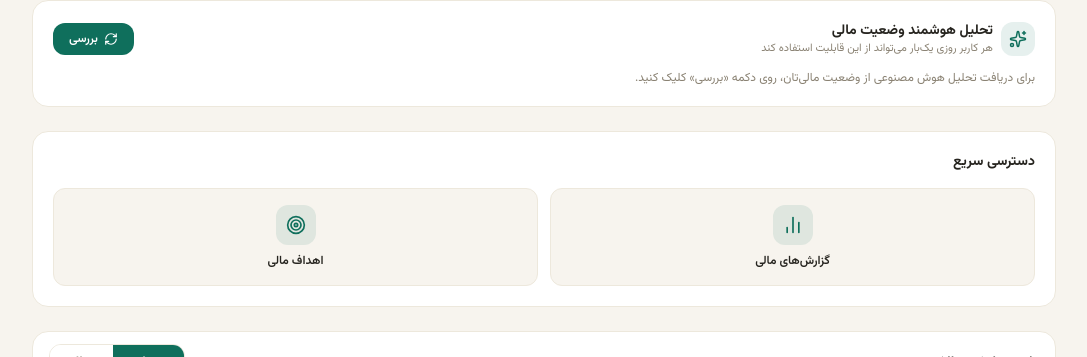
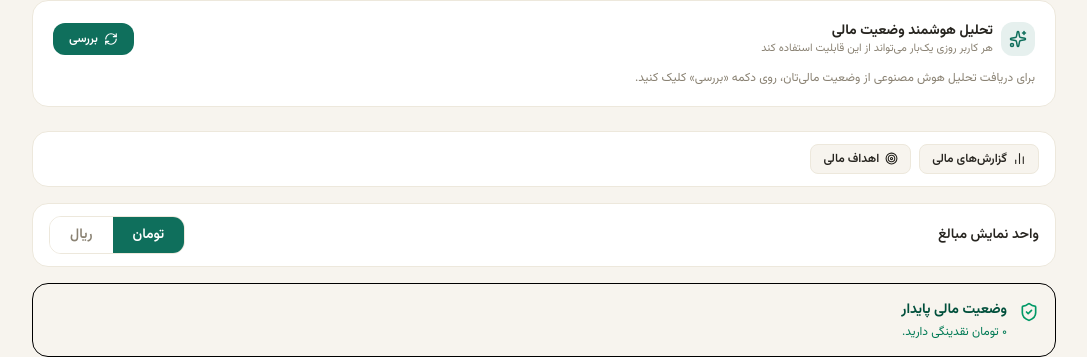
Before and after one commit to parsaasadzadeh/Sablo-Web, a Next.js app: page /dashboard in a window 1280 px wide. Shown: the part 146-503 px from the top of the page, without its empty margins (96-1183 px from the left). Built offline with nearby package versions, Linux system fonts and the light colour scheme; no server answers; sample sign-in values are in the browser's storage.

Commit message:
Update QuickNav.js

```diff
--- a/src/components/dashboard/QuickNav.js
+++ b/src/components/dashboard/QuickNav.js
@@ -5,29 +5,24 @@ import { BarChart2, Target } from "lucide-react";
 export default function QuickNav() {
   const router = useRouter();
 
+  const items = [
+    { label: "گزارش‌های مالی", icon: BarChart2, path: "/reports" },
+    { label: "اهداف مالی", icon: Target, path: "/goals" },
+  ];
+
   return (
-    <div className="bg-white rounded-2xl border border-[#EDE8DC] p-5 mb-6">
-      <h3 className="text-sm font-bold text-[#26241F] text-right mb-4">دسترسی سریع</h3>
-      <div className="grid grid-cols-2 gap-3">
-        <button
-          onClick={() => router.push("/reports")}
-          className="flex flex-col items-center justify-center gap-2 bg-[#F7F4EE] hover:bg-[#EDE8DC] border border-[#EDE8DC] rounded-xl py-4 transition-colors"
-        >
-          <div className="w-10 h-10 bg-[#0F6F5C]/10 rounded-xl flex items-center justify-center">
-            <BarChart2 size={20} className="text-[#0F6F5C]" />
-          </div>
-          <span className="text-xs font-semibold text-[#26241F]">گزارش‌های مالی</span>
-        </button>
-
-        <button
-          onClick={() => router.push("/goals")}
-          className="flex flex-col items-center justify-center gap-2 bg-[#F7F4EE] hover:bg-[#EDE8DC] border border-[#EDE8DC] rounded-xl py-4 transition-colors"
-        >
-          <div className="w-10 h-10 bg-[#0F6F5C]/10 rounded-xl flex items-center justify-center">
-            <Target size={20} className="text-[#0F6F5C]" />
-          </div>
-          <span className="text-xs font-semibold text-[#26241F]">اهداف مالی</span>
-        </button>
+    <div className="bg-white rounded-2xl border border-[#EDE8DC] px-4 py-3 mb-4">
+      <div className="flex items-center gap-2 flex-wrap">
+        {items.map((item) => (
+          <button
+            key={item.path}
+            onClick={() => router.push(item.path)}
+            className="flex items-center gap-1.5 bg-[#F7F4EE] hover:bg-[#0F6F5C]/10 hover:text-[#0F6F5C] text-[#26241F] text-xs font-semibold px-3 py-1.5 rounded-lg transition-colors border border-[#EDE8DC]"
+          >
+            <item.icon size={13} />
+            {item.label}
+          </button>
+        ))}
       </div>
     </div>
   );
```
